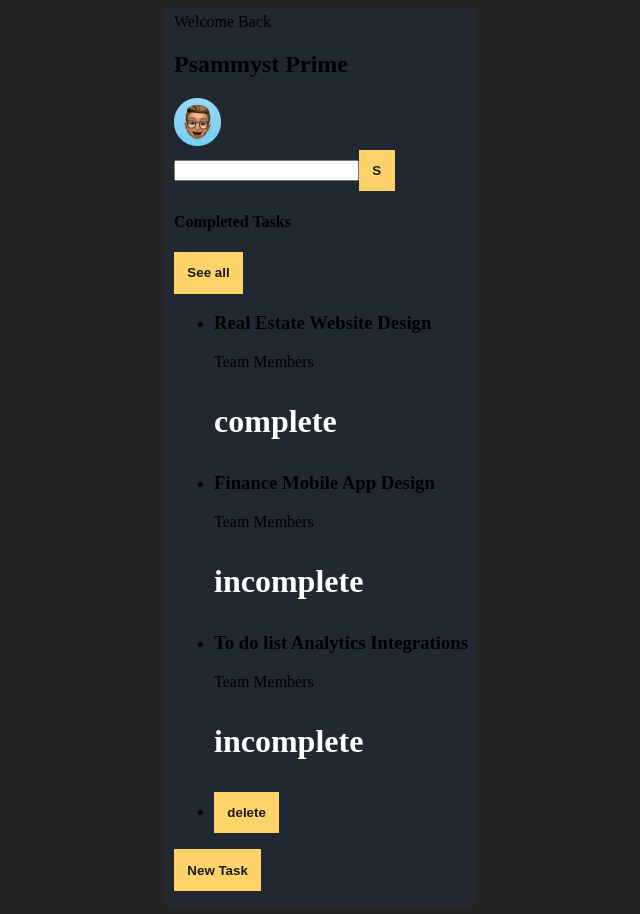
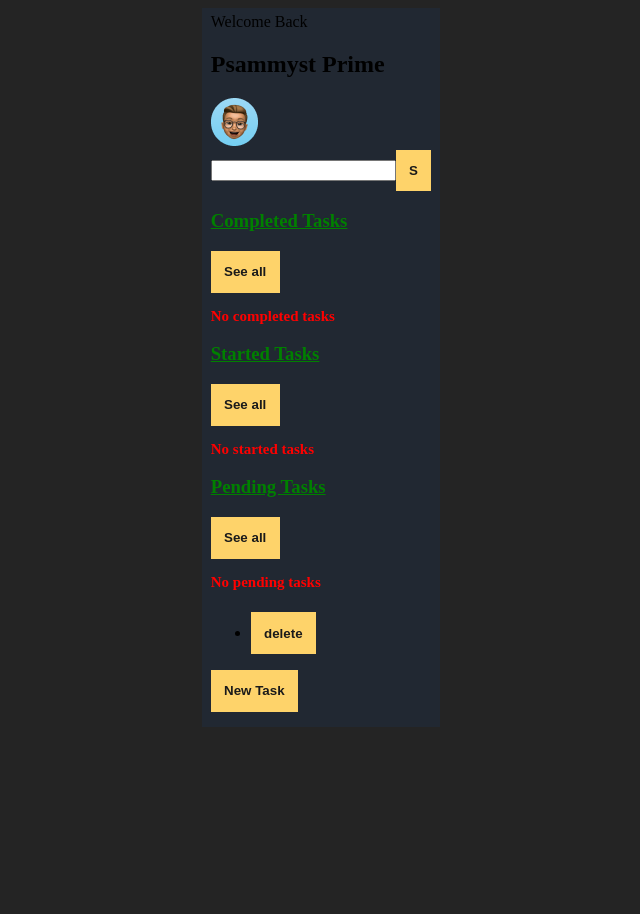
Before and after one commit to PsammystPrime/To-do-list, a React (Vite) app in the folder react/: page /homepage in a window 1280 px wide. Shown: the whole page, without its empty margins (319-959 px from the left). After the commit the page ends 800 px from the top, so only its background shows below. Built offline with nearby package versions, Linux system fonts and the light colour scheme.

Commit message:
Add pending and started tasks tab

```diff
--- a/react/src/home.jsx
+++ b/react/src/home.jsx
@@ -3,29 +3,11 @@ import profile from "/profile1.png";
 import { useState } from "react";
 
 export default function Home({ taskArray, setTaskArray }) {
-  // create tasks objects
-  function Task(key, title, status) {
-    (this.title = title), (this.status = status), (this.key = key);
-  }
-  const task1 = new Task(0, "Real Estate Website Design", "complete");
-  const task2 = new Task(1, "Finance Mobile App Design", "incomplete");
-  const task3 = new Task(2, "To do list Analytics Integrations", "incomplete");
-  // create array and store the tasks
-  const taskArray2 = [];
-  taskArray2.push(task1, task2, task3);
-  //map the itemsArray into an another array and the tags each item will take
-  const listItems = taskArray2.map((task) => (
-    <li key={task.key}>
-      <h3>{task.title}</h3>
-      <span>Team Members</span>
-      <p className="status">{task.status}</p>
-    </li>
-  ));
-
   function DeleteTask(index) {
     const removedTasks = taskArray.filter((element, i) => i !== index);
     setTaskArray(removedTasks);
   }
+  let completeTaskArray = [];
 
   // display the output
   return (
@@ -46,17 +28,45 @@ export default function Home({ taskArray, setTaskArray }) {
         {/* Completed Tasks */}
         <div id="complete">
           <div className="complete">
-            <h4>Completed Tasks</h4>
+            <h3 style={{ color: "green", textDecoration: "underline" }}>
+              Completed Tasks
+            </h3>
             <button>See all</button>
           </div>
-          <ul>{listItems}</ul>
+          {completeTaskArray == "" ? (
+            <p style={{ color: "red", fontSize: "15px" }}>No completed tasks</p>
+          ) : (
+            <p>filled</p>
+          )}
         </div>
-
-        {/* Ongoing Tasks */}
-        {/* <div className="ongoing">
-          <h4>Ongoing Projects</h4>
-          <button>See all</button>
-        </div>*/}
+        {/* Started Tasks */}
+        <div id="start">
+          <div className="start">
+            <h3 style={{ color: "green", textDecoration: "underline" }}>
+              Started Tasks
+            </h3>
+            <button>See all</button>
+          </div>
+          {completeTaskArray == "" ? (
+            <p style={{ color: "red", fontSize: "15px" }}>No started tasks</p>
+          ) : (
+            <p>filled</p>
+          )}
+        </div>
+        {/* Pending Tasks */}
+        <div id="pending">
+          <div className="pending">
+            <h3 style={{ color: "green", textDecoration: "underline" }}>
+              Pending Tasks
+            </h3>
+            <button>See all</button>
+          </div>
+          {completeTaskArray == "" ? (
+            <p style={{ color: "red", fontSize: "15px" }}>No pending tasks</p>
+          ) : (
+            <p>filled</p>
+          )}
+        </div>
 
         {taskArray.length === 0 ? (
           <p>Add a New Task</p>
```
